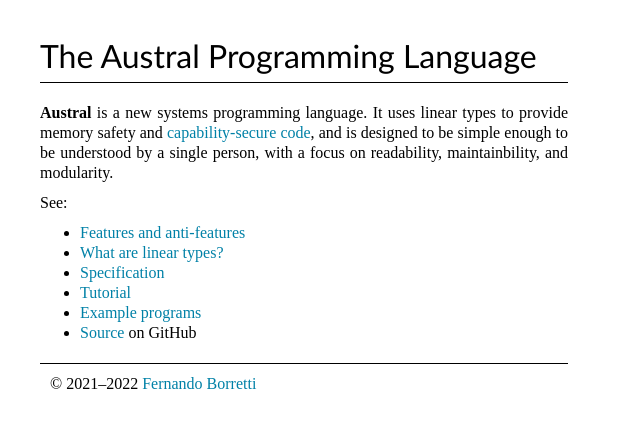
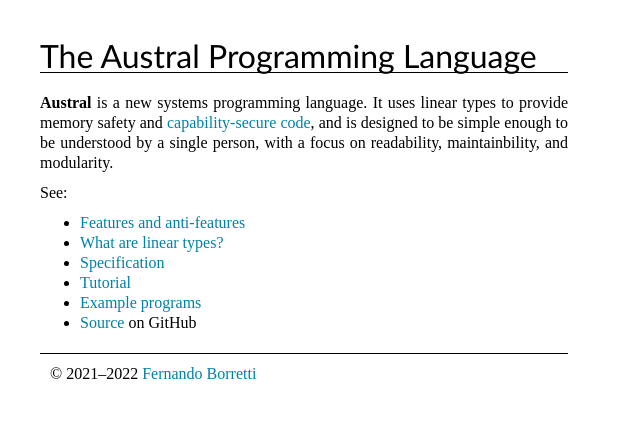
Before and after one commit to austral/austral.github.io, a Jekyll site: the page built from index.md, in a window 1280 px wide. Shown: the top 428 px of the page, without its empty margins (0-640 px from the left). Built offline with Jekyll 4.4.1, drawn with Linux system fonts in a browser that asks for light colours.

Commit message:
Swap padding for margin in h1 style

```diff
--- a/assets/main.scss
+++ b/assets/main.scss
@@ -75,7 +75,7 @@ body {
 }
 
 h1 {
-    padding-bottom: $small;
+    margin-bottom: $small;
     border-bottom: 1px solid black;
     line-height: 1;
 }
```
